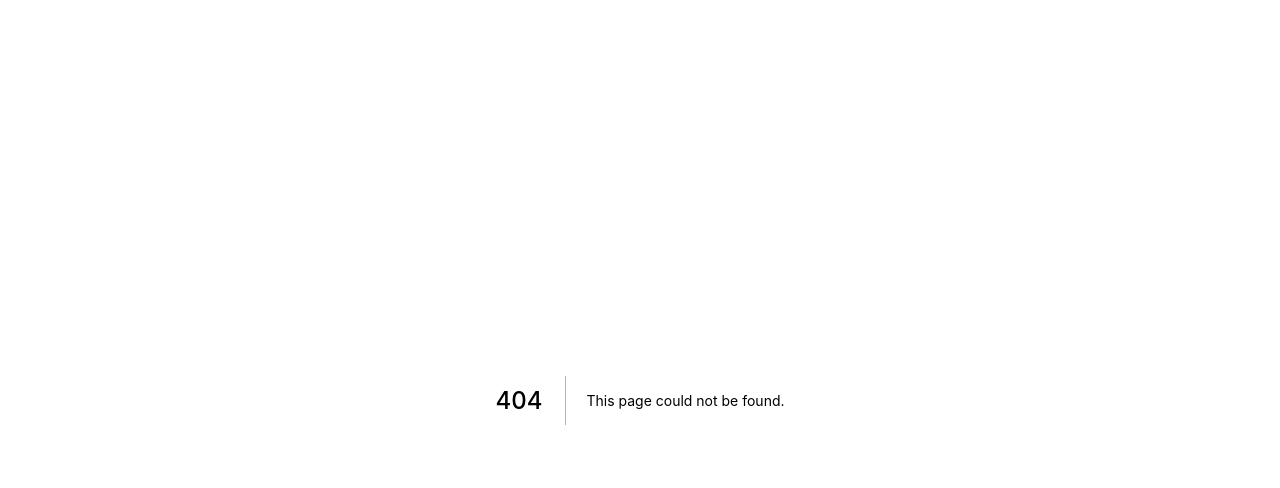
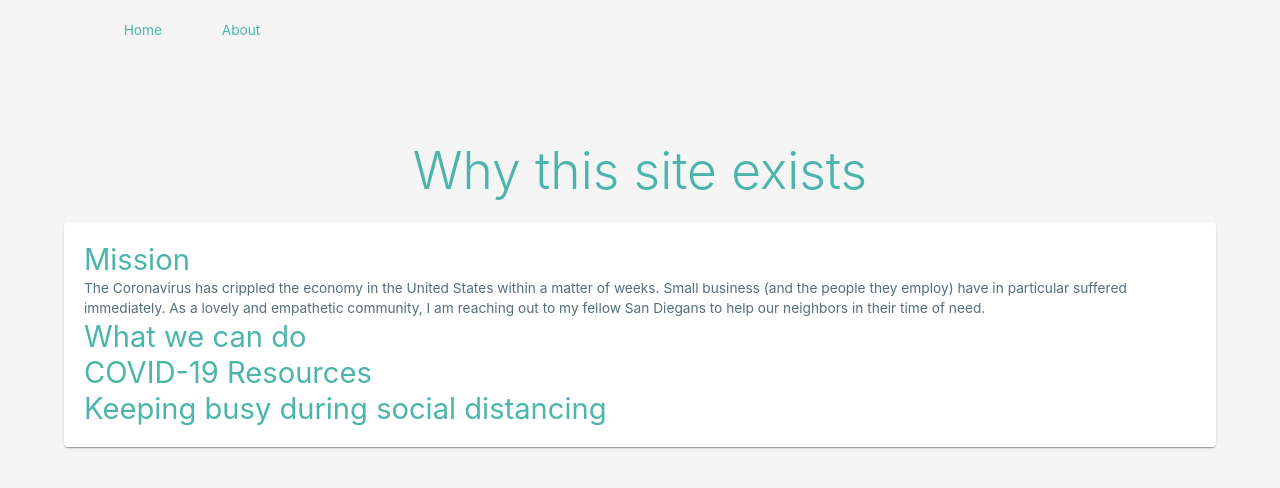
Before and after one commit to sumwatshade/roost, a Next.js app: page /about in a window 1280 px wide. Before the commit this address had no page. Shown: the top 488 px of the page. Built offline with nearby package versions, Linux system fonts and the light colour scheme.

Commit message:
nav and about page

```diff
--- /dev/null
+++ b/components/Nav.jsx
@@ -0,0 +1,38 @@
+import React from 'react';
+import NextMuiLink from './NextMuiLink';
+import {Typography} from '@material-ui/core';
+
+const routes = [{
+  name: 'Home',
+  path: '/',
+}, {
+  name: 'About',
+  path: '/about',
+}];
+
+const Nav = () => {
+  return (
+    <nav className="navigation">
+      {routes.map(({name, path}) => {
+        return (<NextMuiLink key={name} href={path}>
+          <Typography>{name}</Typography>
+        </NextMuiLink>);
+      })}
+      <style jsx>{`
+        .navigation {
+            display: flex;
+            flex-direction: row;
+            margin: 0 5%;
+            width: 20%;
+            height: 60px;
+            align-items: center;
+            justify-content: space-evenly
+
+
+        }
+      `}</style>
+    </nav>
+  );
+};
+
+export default Nav;
--- /dev/null
+++ b/components/NextMuiLink.jsx
@@ -0,0 +1,77 @@
+import React from 'react';
+import PropTypes from 'prop-types';
+import clsx from 'clsx';
+import {useRouter} from 'next/router';
+import NextLink from 'next/link';
+import MuiLink from '@material-ui/core/Link';
+
+const NextComposed = React.forwardRef(function NextComposed(props, ref) {
+  const {as, href, ...other} = props;
+
+  return (
+    <NextLink href={href} as={as}>
+      <a ref={ref} {...other} />
+    </NextLink>
+  );
+});
+
+NextComposed.propTypes = {
+  as: PropTypes.oneOfType([PropTypes.string, PropTypes.object]),
+  href: PropTypes.oneOfType([PropTypes.string, PropTypes.object]),
+  prefetch: PropTypes.bool,
+};
+
+/**
+ * Link wrapper
+ *
+ * @param {Object} props input props
+ * @return {JSX} link tag
+ */
+function Link(props) {
+  const {
+    href,
+    activeClassName = 'active',
+    className: classNameProps,
+    innerRef,
+    naked,
+    ...other
+  } = props;
+
+  const router = useRouter();
+  const pathname = typeof href === 'string' ? href : href.pathname;
+  const className = clsx(classNameProps, {
+    [activeClassName]: router.pathname === pathname && activeClassName,
+  });
+
+  if (naked) {
+    return <NextComposed
+      className={className}
+      ref={innerRef}
+      href={href}
+      {...other} />;
+  }
+
+  return (
+    <MuiLink
+      component={NextComposed}
+      className={className}
+      ref={innerRef}
+      href={href}
+      {...other} />
+  );
+}
+
+Link.propTypes = {
+  activeClassName: PropTypes.string,
+  as: PropTypes.oneOfType([PropTypes.string, PropTypes.object]),
+  className: PropTypes.string,
+  href: PropTypes.oneOfType([PropTypes.string, PropTypes.object]),
+  innerRef: PropTypes.oneOfType([PropTypes.func, PropTypes.object]),
+  naked: PropTypes.bool,
+  onClick: PropTypes.func,
+  prefetch: PropTypes.bool,
+};
+
+// eslint-disable-next-line react/display-name
+export default React.forwardRef((props, ref) =>
+  <Link {...props} innerRef={ref} />);
--- a/pages/_app.js
+++ b/pages/_app.js
@@ -4,6 +4,7 @@ import Head from 'next/head';
 import {ThemeProvider} from '@material-ui/core/styles';
 import CssBaseline from '@material-ui/core/CssBaseline';
 import theme from '../config/theme';
+import Nav from '../components/Nav';
 
 /**
  * Adds theme via Material UI theme provider
@@ -30,7 +31,8 @@ export default class RoostApp extends App {
     return (
       <React.Fragment>
         <Head>
-          <title>My page</title>
+          <link rel="icon" href="/favicon.ico" />
+          <link rel="stylesheet" href="https://fonts.googleapis.com/css?family=Roboto:300,400,500" />
           <meta
             name="viewport"
             content="minimum-scale=1, initial-scale=1, width=device-width" />
@@ -38,6 +40,7 @@ export default class RoostApp extends App {
         <ThemeProvider theme={theme}>
           {/* CssBaseline kickstart an elegant, consistent, and simple baseline to build upon. */}
           <CssBaseline />
+          <Nav />
           <Component {...pageProps} />
         </ThemeProvider>
       </React.Fragment>
--- /dev/null
+++ b/pages/about.js
@@ -0,0 +1,71 @@
+import React from 'react';
+import {Paper, Typography} from '@material-ui/core';
+import Head from 'next/head';
+
+
+/**
+ * @return {JSX} about page
+ */
+export default function About() {
+  return (
+    <div className="container">
+      <Head>
+        <title>Roost</title>
+      </Head>
+      <main>
+        <Typography variant="h2" color="primary">
+            Why this site exists
+        </Typography>
+
+        <Paper style={{
+          width: '90vw',
+          padding: '20px',
+          margin: '20px 0',
+        }}>
+
+          <Typography variant="h4" color="primary">Mission</Typography>
+          <Typography variant="body1" color="secondary">
+              The Coronavirus has crippled the economy in the United States
+              within a matter of weeks. Small business (and the people they
+              employ) have in particular suffered immediately. As a lovely
+              and empathetic community, I am reaching out to my fellow
+              San Diegans to help our neighbors in their time of need.
+          </Typography>
+          <Typography variant="h4" color="primary">
+              What we can do</Typography>
+          <Typography variant="h4" color="primary">
+              COVID-19 Resources</Typography>
+          <Typography variant="h4" color="primary">
+              Keeping busy during social distancing</Typography>
+
+
+          <Typography variant=""></Typography>
+
+        </Paper>
+      </main>
+      <style jsx>{`
+      main {
+        padding: 5rem 0;
+        flex: 1;
+        display: flex;
+        flex-direction: column;
+        justify-content: center;
+        align-items: center;
+      }
+
+      footer {
+        width: 100%;
+        height: 100px;
+        border-top: 1px solid #eaeaea;
+        display: flex;
+        justify-content: center;
+        align-items: center;
+      }
+
+      footer img {
+        margin-left: 0.5rem;
+      }
+    `}</style>
+    </div>
+  );
+}
--- a/pages/index.js
+++ b/pages/index.js
@@ -9,8 +9,6 @@ const Home = () => (
   <div className="container">
     <Head>
       <title>Roost</title>
-      <link rel="icon" href="/favicon.ico" />
-      <link rel="stylesheet" href="https://fonts.googleapis.com/css?family=Roboto:300,400,500" />
     </Head>
 
     <main>
```
